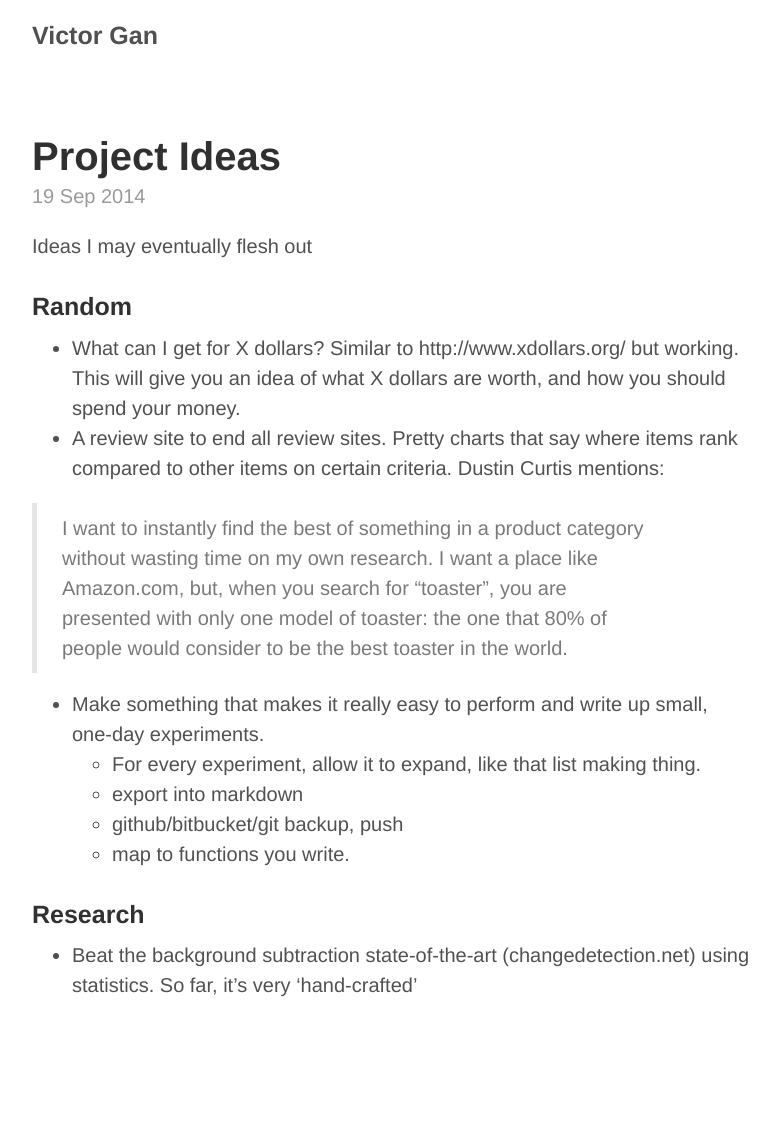
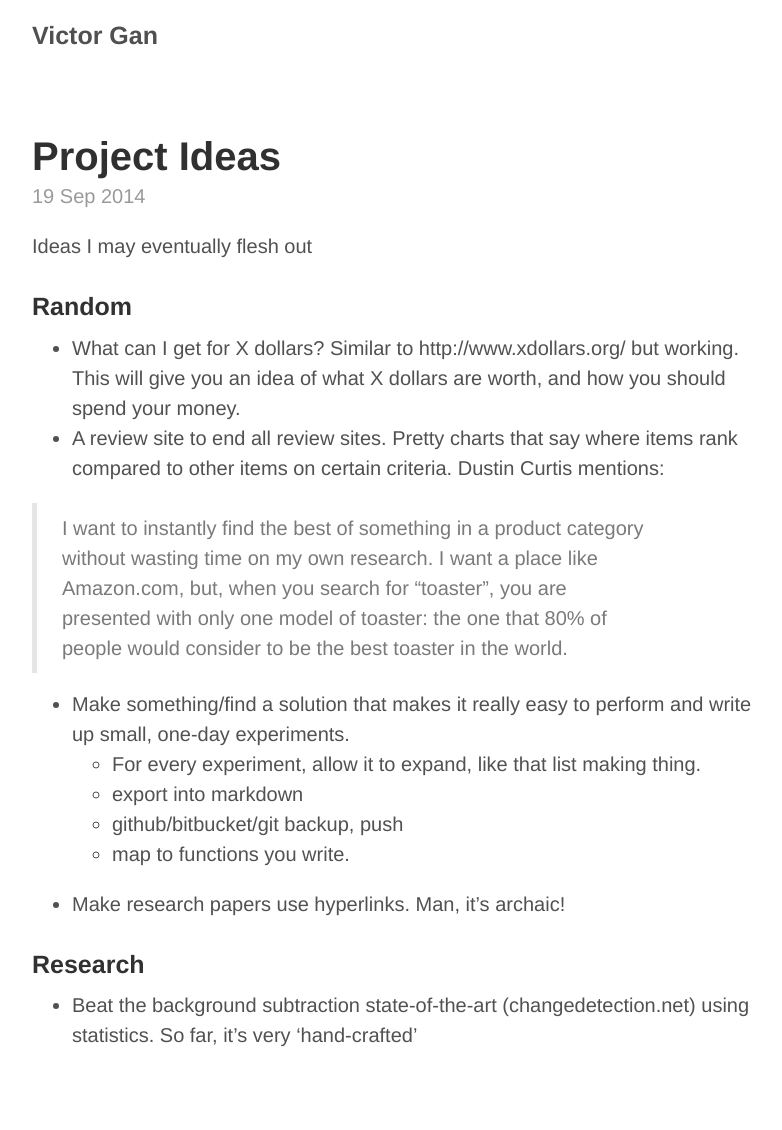
Before and after one commit to victorgan/victorgan.github.io, a Jekyll site: the page built from _posts/2014-09-19-project-ideas.md, in a window 1280 px wide. Shown: the whole page, without its empty margins (248-1030 px from the left). Built offline with Jekyll 4.4.1, drawn with Linux system fonts in a browser that asks for light colours; comment, search, counter and statistics services are not loaded; before the commit the page ends 1080 px from its top, so only the background shows below that.

Commit message:
Update 2014-09-19-project-ideas.md

```diff
--- a/_posts/2014-09-19-project-ideas.md
+++ b/_posts/2014-09-19-project-ideas.md
@@ -19,13 +19,15 @@ Ideas I may eventually flesh out
 > search for “toaster”, you are presented with only one model of toaster: the
 > one that 80% of people would consider to be the best toaster in the world.
 
-- Make something that makes it really easy to perform and write up small,
+- Make something/find a solution that makes it really easy to perform and write up small,
   one-day experiments.
     - For every experiment, allow it to expand, like that list making thing.
     - export into markdown
     - github/bitbucket/git backup, push
     - map to functions you write.
 
+- Make research papers use hyperlinks. Man, it's archaic!
+
 ### Research
 
 - Beat the background subtraction state-of-the-art (changedetection.net) using
```
